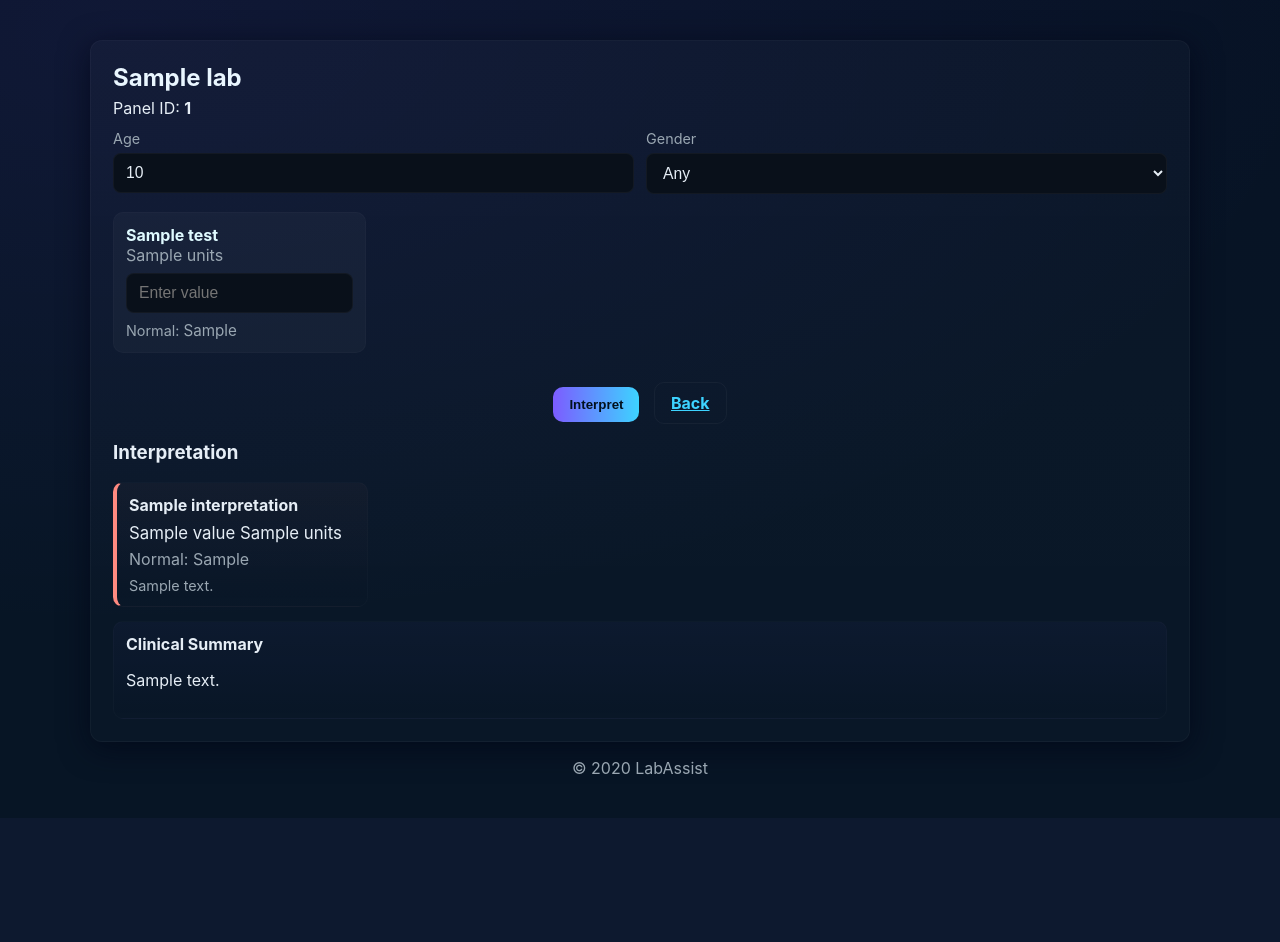
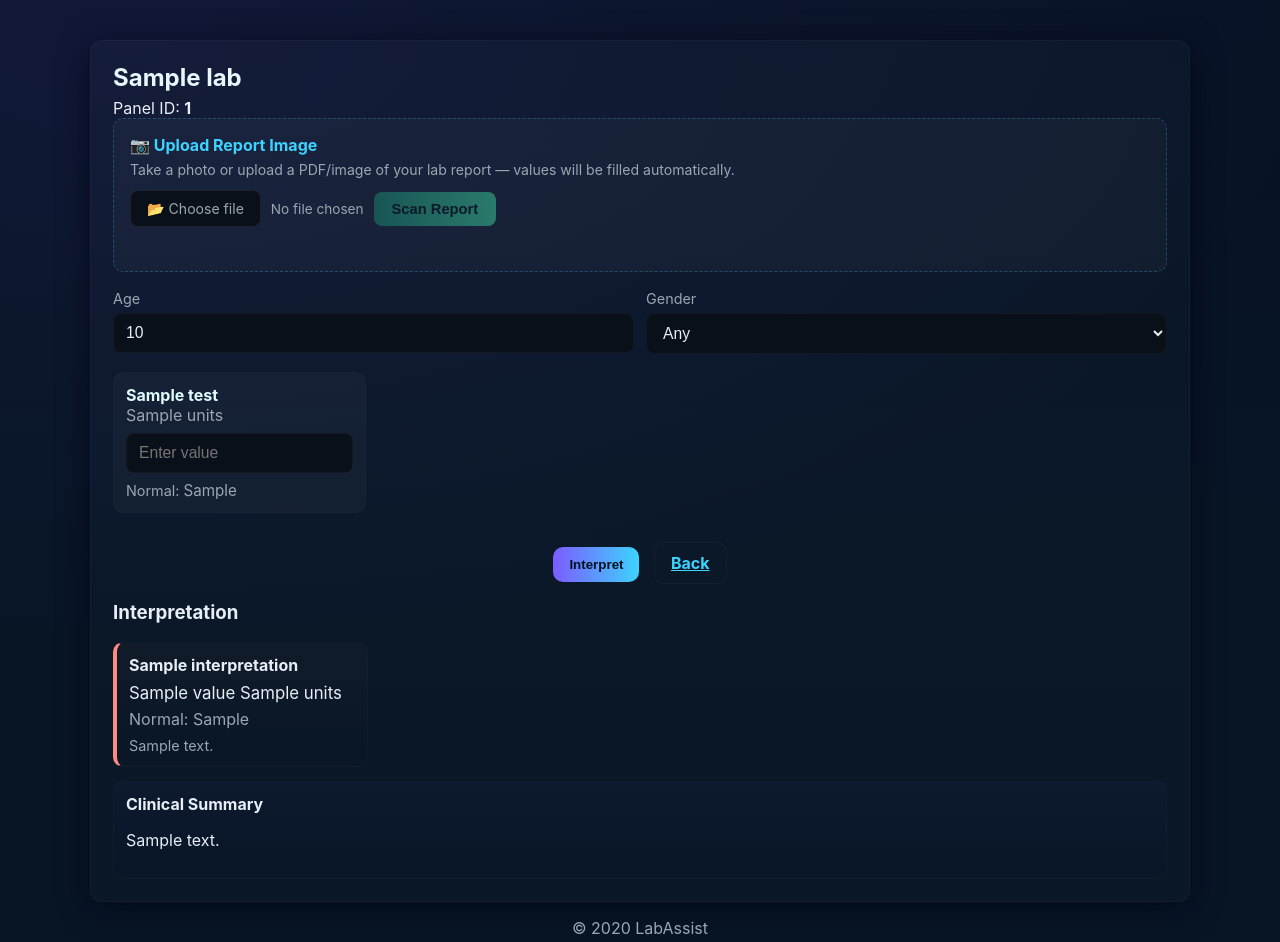
Before and after one commit to manast23/labassist, a Flask app: template templates/result.html in a window 1280 px wide. Shown: the part 57-999 px from the top of the page. Before the commit the page ends 832 px from the top, so only its background shows below. Run offline with Flask 3, Linux system fonts and the light colour scheme; the template is opened without the code that fills it: most values are stand-ins (such as "Sample title", 1, 10 or a date in 2020).

Commit message:
Update result.html

```diff
--- a/templates/result.html
+++ b/templates/result.html
@@ -5,16 +5,53 @@
   <meta name="viewport" content="width=device-width,initial-scale=1" />
   <title>{{ lab.panel_name }} — Results</title>
   <link rel="stylesheet" href="{{ url_for('static', filename='style.css') }}">
-
-  <!-- Apply saved theme instantly before page renders -->
   <script>
     (function() {
       const savedTheme = localStorage.getItem('theme');
-      if (savedTheme === 'light') {
-        document.documentElement.classList.add('light');
-      }
+      if (savedTheme === 'light') document.documentElement.classList.add('light');
     })();
   </script>
+  <style>
+    .ocr-box {
+      background: var(--glass);
+      border: 1px dashed rgba(61,211,255,0.25);
+      border-radius: 10px;
+      padding: 16px;
+      margin-bottom: 18px;
+    }
+    .ocr-box h3 { margin: 0 0 6px 0; font-size: 1rem; color: var(--accent); }
+    .ocr-box p  { margin: 0 0 12px 0; font-size: 0.88rem; color: var(--muted); }
+    .ocr-row { display: flex; gap: 10px; align-items: center; flex-wrap: wrap; }
+    .ocr-status { font-size: 0.88rem; color: var(--muted); margin-top: 8px; min-height: 20px; }
+    .ocr-status.success { color: var(--success); }
+    .ocr-status.error   { color: var(--danger);  }
+    .btn-ocr {
+      padding: 9px 18px;
+      background: linear-gradient(90deg, #1a8a6e, #3dd3a0);
+      color: #02111d;
+      font-weight: 700;
+      border-radius: 8px;
+      border: none;
+      cursor: pointer;
+      font-size: 0.92rem;
+      transition: opacity 0.2s;
+    }
+    .btn-ocr:disabled { opacity: 0.5; cursor: not-allowed; }
+    .file-label {
+      display: inline-block;
+      padding: 9px 16px;
+      background: var(--surface);
+      border: 1px solid rgba(255,255,255,0.08);
+      border-radius: 8px;
+      cursor: pointer;
+      font-size: 0.88rem;
+      color: var(--muted);
+      white-space: nowrap;
+    }
+    .file-label:hover { border-color: var(--accent); color: var(--accent); }
+    #fileInput { display: none; }
+    .filled-by-ocr { border-color: var(--accent) !important; background: rgba(61,211,255,0.06) !important; }
+  </style>
 </head>
 <body>
   <div class="wrap">
@@ -30,7 +67,20 @@
           <div class="meta">Panel ID: <b>{{ lab.id }}</b></div>
         </div>
 
-        <form action="{{ url_for('interpret') }}" method="post">
+        <!-- ── OCR Upload Box ── -->
+        <div class="ocr-box">
+          <h3>📷 Upload Report Image</h3>
+          <p>Take a photo or upload a PDF/image of your lab report — values will be filled automatically.</p>
+          <div class="ocr-row">
+            <label class="file-label" for="fileInput">📂 Choose file</label>
+            <input type="file" id="fileInput" accept="image/*,.pdf">
+            <span id="fileName" style="font-size:0.85rem;color:var(--muted)">No file chosen</span>
+            <button class="btn-ocr" id="ocrBtn" disabled>Scan Report</button>
+          </div>
+          <div class="ocr-status" id="ocrStatus"></div>
+        </div>
+
+        <form action="{{ url_for('interpret') }}" method="post" id="mainForm">
           <input type="hidden" name="lab_id" value="{{ lab.id }}">
 
           <div class="row">
@@ -53,14 +103,14 @@
             <div class="test-card">
               <div class="test-title">{{ test.name }}</div>
               <div class="test-units">{{ test.units }}</div>
-              <input class="input" name="{{ test.id }}" placeholder="Enter value">
+              <input class="input" name="{{ test.id }}" id="field_{{ test.id }}" placeholder="Enter value">
               <div class="range">Normal: <span class="muted">{{ test.normal_range }}</span></div>
             </div>
             {% endfor %}
           </div>
 
           <div style="text-align:center; margin-top:18px;">
-            <button class="btn">Interpret</button>
+            <button class="btn" type="submit">Interpret</button>
             <a href="{{ url_for('index') }}" class="btn btn-ghost">Back</a>
           </div>
         </form>
@@ -78,7 +128,6 @@
             </div>
             {% endfor %}
           </div>
-
           <div class="interpretation">
             <h4>Clinical Summary</h4>
             <p>{{ summary }}</p>
@@ -92,19 +141,80 @@
   </div>
 
   <script>
-    // === THEME TOGGLE ===
+    // Theme toggle
     const toggleBtn = document.getElementById("themeToggle");
     const isLight = document.documentElement.classList.contains("light");
-
-    // Set correct initial icon
     toggleBtn.textContent = isLight ? "☀️" : "🌙";
-
     toggleBtn.addEventListener("click", () => {
       document.documentElement.classList.toggle("light");
       const theme = document.documentElement.classList.contains("light") ? "light" : "dark";
       localStorage.setItem("theme", theme);
       toggleBtn.textContent = theme === "light" ? "☀️" : "🌙";
     });
+
+    // OCR
+    const fileInput = document.getElementById("fileInput");
+    const fileLabel = document.getElementById("fileName");
+    const ocrBtn   = document.getElementById("ocrBtn");
+    const ocrStatus = document.getElementById("ocrStatus");
+
+    fileInput.addEventListener("change", () => {
+      if (fileInput.files.length > 0) {
+        fileLabel.textContent = fileInput.files[0].name;
+        ocrBtn.disabled = false;
+      } else {
+        fileLabel.textContent = "No file chosen";
+        ocrBtn.disabled = true;
+      }
+    });
+
+    ocrBtn.addEventListener("click", async () => {
+      const file = fileInput.files[0];
+      if (!file) return;
+
+      ocrBtn.disabled = true;
+      ocrBtn.textContent = "Scanning...";
+      ocrStatus.className = "ocr-status";
+      ocrStatus.textContent = "⏳ Sending to OCR — this may take a few seconds...";
+
+      const formData = new FormData();
+      formData.append("report", file);
+      formData.append("lab_id", "{{ lab.id }}");
+
+      try {
+        const resp = await fetch("/ocr", { method: "POST", body: formData });
+        const data = await resp.json();
+
+        if (data.error) {
+          ocrStatus.className = "ocr-status error";
+          ocrStatus.textContent = "❌ " + data.error;
+        } else {
+          const extracted = data.extracted;
+          let filled = 0;
+          for (const [tid, val] of Object.entries(extracted)) {
+            const field = document.getElementById("field_" + tid);
+            if (field) {
+              field.value = val;
+              field.classList.add("filled-by-ocr");
+              filled++;
+            }
+          }
+          if (filled > 0) {
+            ocrStatus.className = "ocr-status success";
+            ocrStatus.textContent = `✅ ${filled} value(s) filled automatically. Please verify before interpreting.`;
+          } else {
+            ocrStatus.className = "ocr-status error";
+            ocrStatus.textContent = "⚠️ Report scanned but no matching values found. Please enter values manually.";
+          }
+        }
+      } catch (err) {
+        ocrStatus.className = "ocr-status error";
+        ocrStatus.textContent = "❌ Network error. Please try again.";
+      }
+
+      ocrBtn.disabled = false;
+      ocrBtn.textContent = "Scan Report";
+    });
   </script>
 </body>
 </html>
```
Lines whose indentation alone changed are shown as unchanged.
